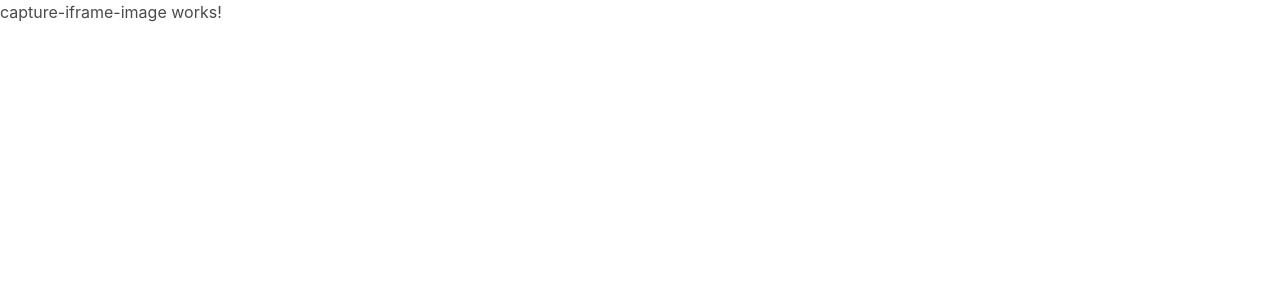
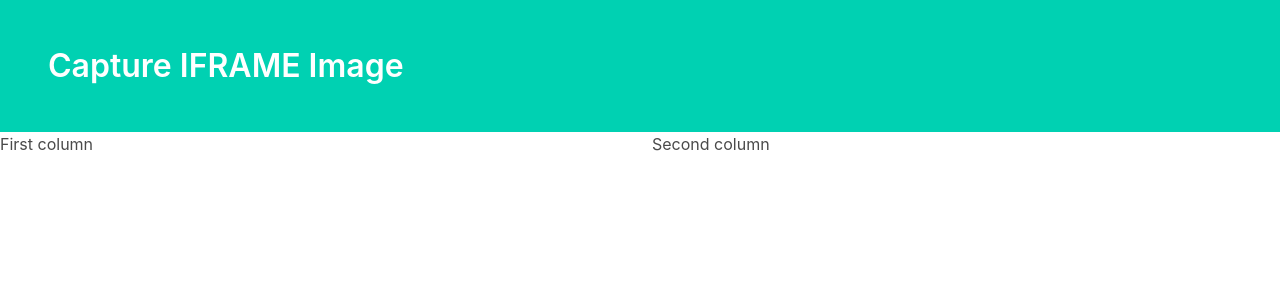
Before and after one commit to hamilton-lima/poc-iframe-capture-screen, an Angular app in the folder web/: page /capture in a window 1280 px wide. Shown: the top 300 px of the page. Built offline with nearby package versions, Linux system fonts and the light colour scheme.

Commit message:
Initial notes in pages

```diff
--- a/web/src/app/page/capture-iframe-image/capture-iframe-image.component.html
+++ b/web/src/app/page/capture-iframe-image/capture-iframe-image.component.html
@@ -1 +1,10 @@
-<p>capture-iframe-image works!</p>
+<section class="hero is-primary">
+  <div class="hero-body">
+    <p class="title">Capture IFRAME Image</p>
+  </div>
+</section>
+
+<div class="columns">
+  <div class="column">First column</div>
+  <div class="column">Second column</div>
+</div>
--- a/web/src/app/page/home/home.component.html
+++ b/web/src/app/page/home/home.component.html
@@ -1,3 +1,11 @@
 <h1>IFrame image manipulation and communication</h1>
 
+
+capture IFRAME screen in sequence
 <a routerLink="/capture">Capture Iframe screen</a>
+
+communication from parent to children IFRAME
+- generate image from Iframe
+- send as event
+- update in the parent
+- send it back to iframe
```
